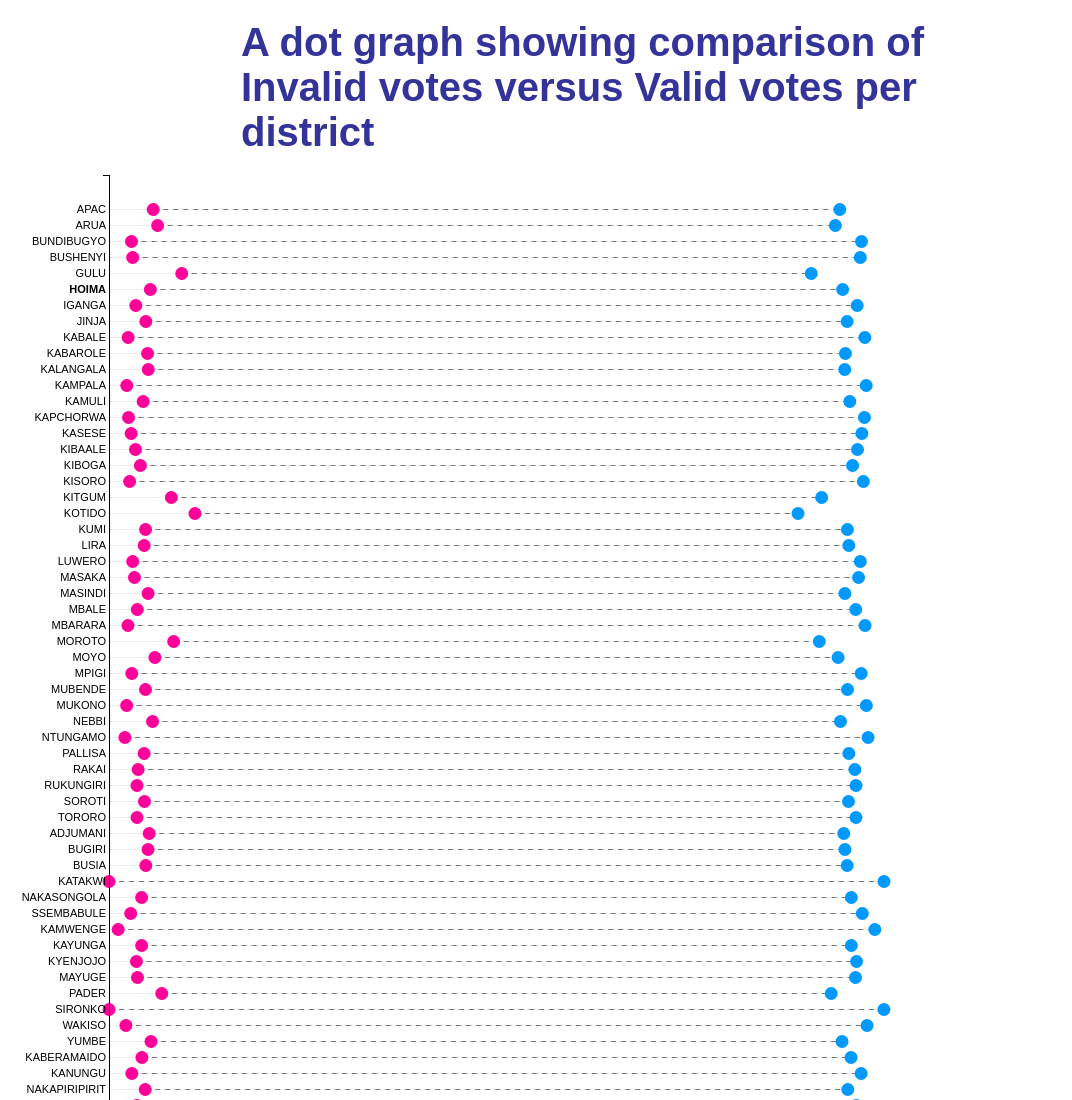
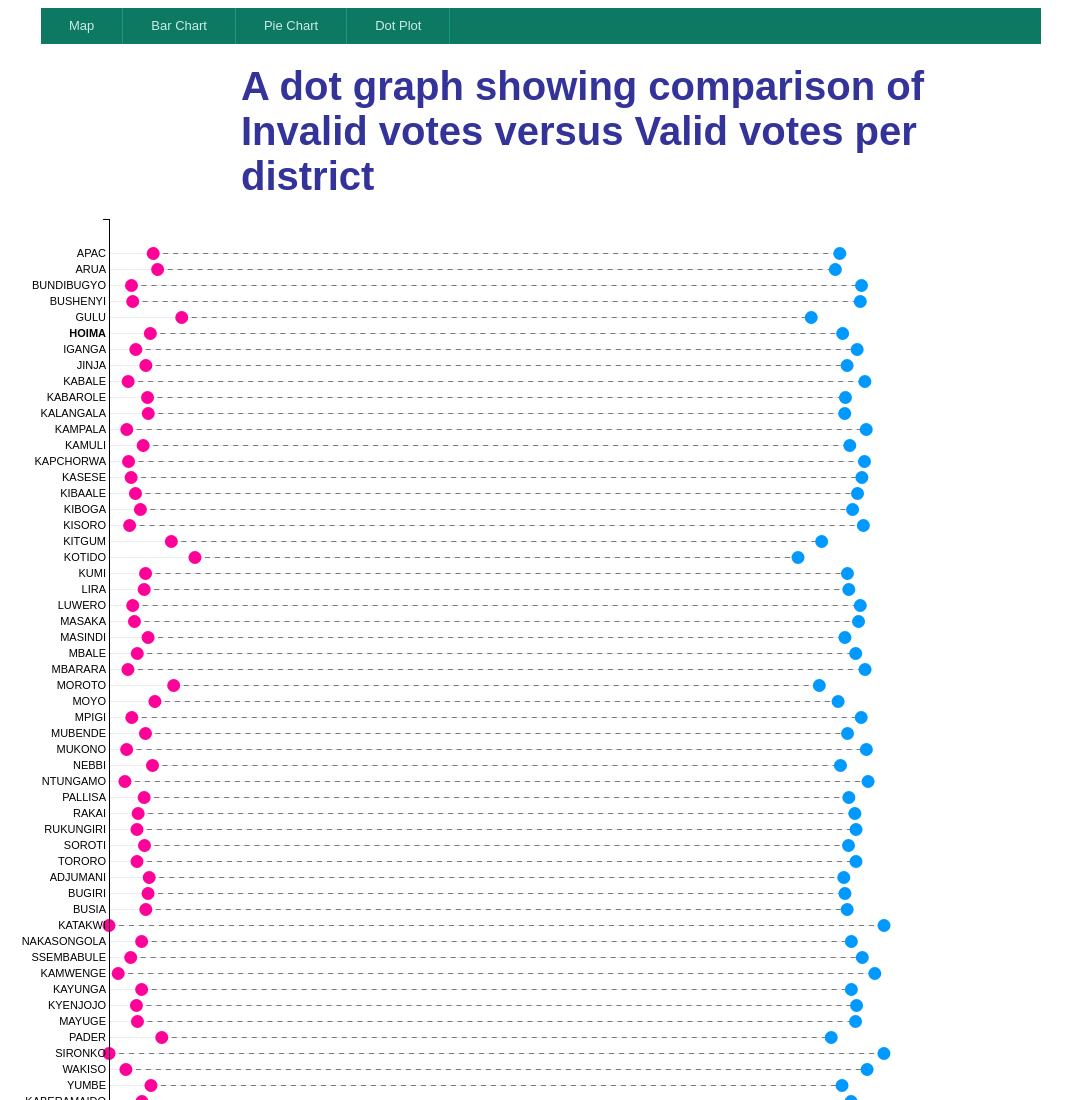
Before and after one commit to Ms-Ainebyona/dotplot, a plain HTML site: page index.html in a window 1280 px wide. Shown: the top 1100 px of the page, without its empty margins (99-1171 px from the left). Drawn offline with nearby package versions, Linux system fonts and the light colour scheme.

Commit message:
Update index.html

```diff
--- a/index.html
+++ b/index.html
@@ -86,11 +86,43 @@
 				color: gray;
 			}
 
+			ul.nav {
+			    margin:0;
+			    padding:0;
+			    list-style:none;
+			    height:36px; line-height:36px;
+			    background:#0d7963; /* you can change the backgorund color here. */
+			    font-family:Arial, Helvetica, sans-serif;
+			    font-size:13px;
+			}
+			ul.nav li {
+			    border-right:1px solid #189b80; /* you can change the border color matching to your background color */
+			    float:left;
+			}
+			ul.nav a {
+			    display:block;
+			    padding:0 28px;
+			    color:#ccece6;
+			    text-decoration:none;
+			}
+			ul.nav a:hover,
+			ul.nav li.current a {
+			    background:#086754;
+			}
+
 		</style>
 	</head>
 	<body>
 
 		<div id="main">
+			<nav>
+				<ul class="nav">
+				  <li><a href="https://ms-ainebyona.github.io/map/">Map</a></li>
+				  <li><a href="https://ms-ainebyona.github.io/bar/">Bar Chart</a></li>
+				  <li><a href="https://ms-ainebyona.github.io/Pie-chart/">Pie Chart</a></li>
+				  <li><a href="https://ms-ainebyona.github.io/dotplot/">Dot Plot</a></li>
+				</ul>
+			</nav>
 			<h1>A dot graph showing comparison of Invalid votes versus Valid votes per district
 
 
```
